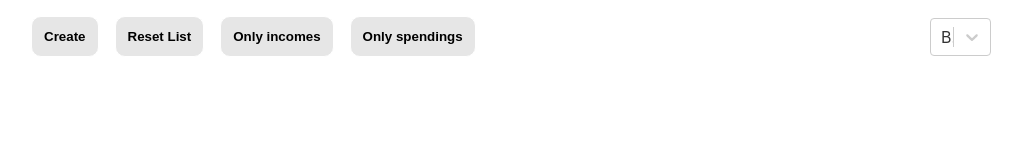
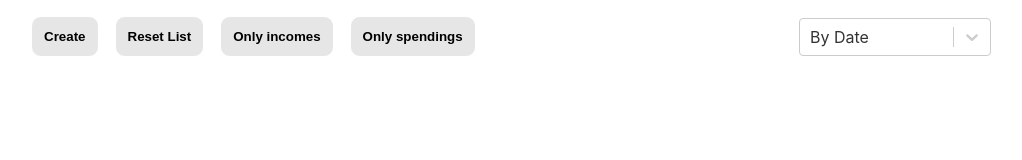
Before and after one commit to titkov49/Budget-Planner, a React (Create React App) app: page / in a window 1280 px wide. Shown: the top 160 px of the page, without its empty margins (129-1151 px from the left). Built offline with nearby package versions, Linux system fonts and the light colour scheme.

Commit message:
fix bug with updating form when another item has been selected, add styles to select

```diff
--- a/src/App.js
+++ b/src/App.js
@@ -23,6 +23,18 @@ const InputContainer = styled.div`
   display: flex;
   justify-content: space-between;
   align-items: center;
+
+  @media screen and (max-width: 900px) {
+    display: block;
+  }
+`;
+
+const SelectContainer = styled.div`
+  width: 20%;
+  @media screen and (max-width: 900px) {
+    width: 100%;
+    margin-bottom: 1rem;
+  }
 `;
 
 export default function () {
@@ -42,7 +54,7 @@ export default function () {
     }
   }, []);
 
-  // Creating and updating localStorage list
+  // Creating or updating localStorage list
   useEffect(() => {
     localStorage.setItem('list', JSON.stringify(initialList));
   }, [initialList]);
@@ -122,11 +134,13 @@ export default function () {
           <FilterButton onClick={e => setFilterType(e.target.value)} value="income" type={filterType}>Only incomes</FilterButton>
           <FilterButton onClick={e => setFilterType(e.target.value)} value="spending" type={filterType}>Only spendings</FilterButton>
         </ButtonsContainer>
-        <Select
-          value={sortingType}
-          onChange={setSortingType}
-          options={options}
-        />
+        <SelectContainer>
+          <Select
+            value={sortingType}
+            onChange={setSortingType}
+            options={options}
+          />
+        </SelectContainer>
       </InputContainer>
       {
         modifiedList.map(item => <ListItem
--- a/src/components/Form/index.jsx
+++ b/src/components/Form/index.jsx
@@ -1,5 +1,5 @@
 /* eslint-disable import/no-anonymous-default-export */
-import React, { useState } from 'react';
+import React, { useState, useEffect } from 'react';
 import DatePicker from 'react-datepicker';
 import "react-datepicker/dist/react-datepicker.css";
 import { Input, TextArea, AlertBox } from './styled';
@@ -7,7 +7,7 @@ import { ButtonsContainer, SelectButton } from '../common-styled';
 import SidebarContainer from '../SidebarContainer';
 
 export default function ({ item, list, onClose, onSave }) {
-  const [newItem, setItem] = useState({
+  const asignProps = () => ({
     id: item?.id || Date.now(),
     name: item?.name || '',
     description: item?.description || '',
@@ -15,7 +15,14 @@ export default function ({ item, list, onClose, onSave }) {
     type: item?.type || null,
     value: item?.value || ''
   });
+
+  const [newItem, setItem] = useState(asignProps());
   const [errors, setErrors] = useState([]);
+
+  useEffect(() => {
+    setItem(asignProps());
+  // eslint-disable-next-line react-hooks/exhaustive-deps
+  }, [item]);
 
   const changeProp = (e, prop) => {
     let obj = {};
--- a/src/components/ItemDescription/index.jsx
+++ b/src/components/ItemDescription/index.jsx
@@ -18,7 +18,7 @@ export default ({ item, onEdit, onClose }) => (
           type={item.type}
           size="1.75rem"
       />
-      <ItemDescription textAlign="left">{item.description}</ItemDescription>
+      <ItemDescription>{item.description}</ItemDescription>
       <ItemDescription>{format(item.date, 'd MMM yyyy')}</ItemDescription>
     </DescriptionContainer>
   </SidebarContainer>
--- a/src/components/ItemDescription/styled.js
+++ b/src/components/ItemDescription/styled.js
@@ -3,14 +3,11 @@ import styled from 'styled-components';
 export const DescriptionContainer = styled.div`
   width: 75%;
   margin: auto;
-  p {
-    margin: 1rem 0;
-  }
 `;
 
 export const ItemDescription = styled.p`
-  margin: auto;
-  text-align: ${({ textAlign }) => textAlign || 'center'};
+  margin: 1rem auto;
+  text-align: center;
   font-size: 1rem;
   overflow-wrap: break-word;
 `;
```
